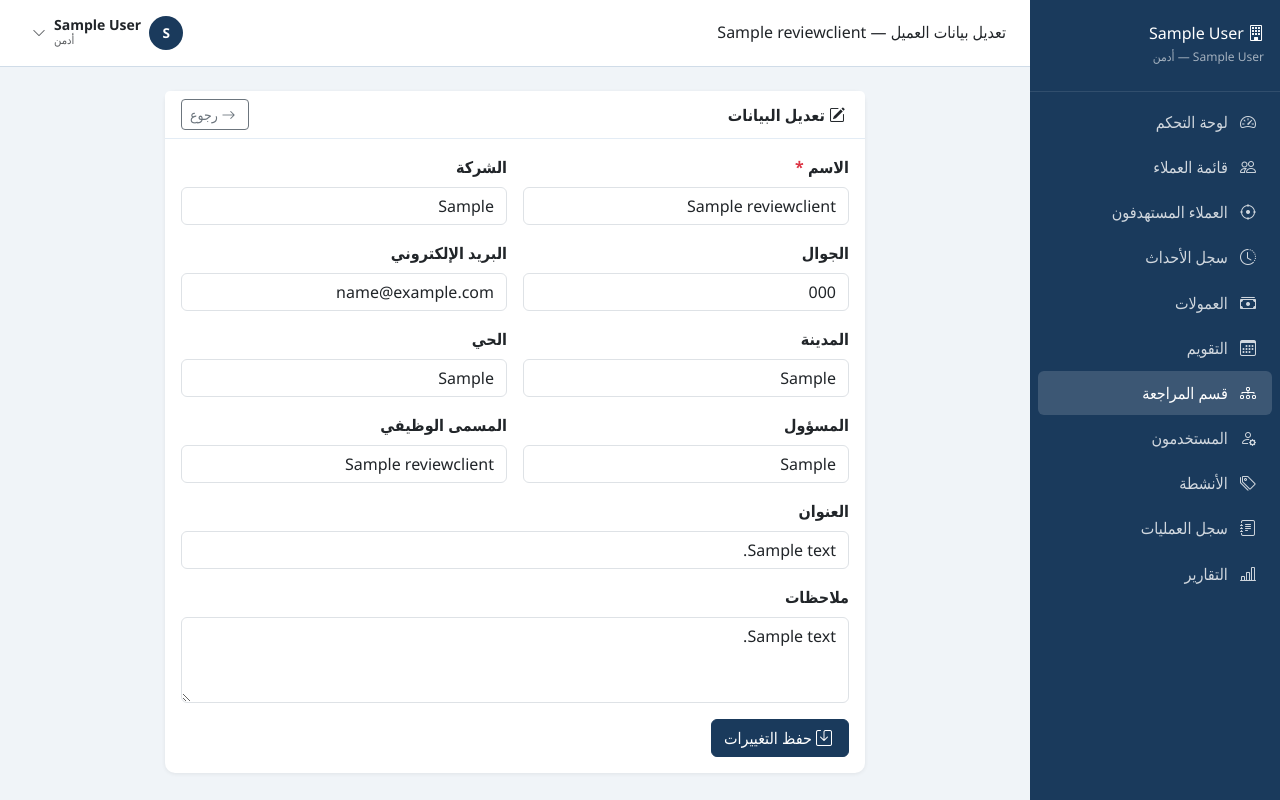
After one commit to mustakur-php/finance, a Django app: page /workflow/1/edit/ in a window 1280 px wide. The commit adds this page. Run offline with Django 5.2, Linux system fonts and the light colour scheme; a user stored in the database is signed in; tables that the repository leaves empty hold one stand-in row (values such as "Sample post"); parts of the project's set-up code (start-up, migrations or seed data) failed here and were passed over.

Commit message:
feat: remove converted section from targeted list, add edit page for review clients
- Remove show_converted toggle and المحولون badge from targeted list
- Converted clients disappear immediately same as actual clients
- Add workflow_client_edit view and template for editing review client data
- Add edit button on workflow detail page (admin only)

Co-Authored-By: Claude Sonnet 4.6 <noreply@anthropic.com>

```diff
--- /dev/null
+++ b/templates/workflow/client_edit.html
@@ -0,0 +1,66 @@
+{% extends 'base.html' %}
+{% block title %}تعديل — {{ client.name }}{% endblock %}
+{% block page_title %}تعديل بيانات العميل — {{ client.name }}{% endblock %}
+
+{% block content %}
+<div class="card" style="max-width:700px;margin:auto;">
+    <div class="card-header d-flex justify-content-between align-items-center">
+        <span><i class="bi bi-pencil-square me-1"></i> تعديل البيانات</span>
+        <a href="{% url 'workflow_detail' client.pk %}" class="btn btn-sm btn-outline-secondary">
+            <i class="bi bi-arrow-right me-1"></i> رجوع
+        </a>
+    </div>
+    <div class="card-body">
+        <form method="post">
+            {% csrf_token %}
+            <div class="row g-3">
+                <div class="col-md-6">
+                    <label class="form-label fw-semibold">الاسم <span class="text-danger">*</span></label>
+                    <input type="text" name="name" class="form-control" value="{{ client.name }}" required>
+                </div>
+                <div class="col-md-6">
+                    <label class="form-label fw-semibold">الشركة</label>
+                    <input type="text" name="company" class="form-control" value="{{ client.company }}">
+                </div>
+                <div class="col-md-6">
+                    <label class="form-label fw-semibold">الجوال</label>
+                    <input type="text" name="phone" class="form-control" value="{{ client.phone }}">
+                </div>
+                <div class="col-md-6">
+                    <label class="form-label fw-semibold">البريد الإلكتروني</label>
+                    <input type="email" name="email" class="form-control" value="{{ client.email }}">
+                </div>
+                <div class="col-md-6">
+                    <label class="form-label fw-semibold">المدينة</label>
+                    <input type="text" name="city" class="form-control" value="{{ client.city }}">
+                </div>
+                <div class="col-md-6">
+                    <label class="form-label fw-semibold">الحي</label>
+                    <input type="text" name="district" class="form-control" value="{{ client.district }}">
+                </div>
+                <div class="col-md-6">
+                    <label class="form-label fw-semibold">المسؤول</label>
+                    <input type="text" name="responsible_person" class="form-control" value="{{ client.responsible_person }}">
+                </div>
+                <div class="col-md-6">
+                    <label class="form-label fw-semibold">المسمى الوظيفي</label>
+                    <input type="text" name="job_title" class="form-control" value="{{ client.job_title }}">
+                </div>
+                <div class="col-12">
+                    <label class="form-label fw-semibold">العنوان</label>
+                    <input type="text" name="address" class="form-control" value="{{ client.address }}">
+                </div>
+                <div class="col-12">
+                    <label class="form-label fw-semibold">ملاحظات</label>
+                    <textarea name="notes" class="form-control" rows="3">{{ client.notes }}</textarea>
+                </div>
+                <div class="col-12">
+                    <button type="submit" class="btn btn-primary">
+                        <i class="bi bi-save me-1"></i> حفظ التغييرات
+                    </button>
+                </div>
+            </div>
+        </form>
+    </div>
+</div>
+{% endblock %}
--- a/templates/workflow/detail.html
+++ b/templates/workflow/detail.html
@@ -16,6 +16,9 @@
                 {% if client.is_commissionable %}خاضع للعمولة{% else %}غير خاضع للعمولة{% endif %}
             </button>
         </form>
+        <a href="{% url 'workflow_client_edit' client.pk %}" class="btn btn-sm btn-outline-primary">
+            <i class="bi bi-pencil me-1"></i> تعديل
+        </a>
         <button class="btn btn-sm btn-outline-danger" data-bs-toggle="modal" data-bs-target="#deleteClientModal">
             <i class="bi bi-trash me-1"></i> حذف
         </button>
--- a/workflow/urls.py
+++ b/workflow/urls.py
@@ -9,6 +9,7 @@ urlpatterns = [
     path('stage/<int:stage_pk>/due/',     views.stage_set_due,          name='stage_set_due'),
     path('<int:pk>/toggle-commission/',   views.workflow_toggle_commissionable, name='workflow_toggle_commissionable'),
     path('<int:pk>/delete/',              views.workflow_client_delete,         name='workflow_client_delete'),
+    path('<int:pk>/edit/',                views.workflow_client_edit,           name='workflow_client_edit'),
     path('<int:pk>/change-reviewer/',     views.workflow_change_reviewer,        name='workflow_change_reviewer'),
     path('report/',                       views.workflow_report,         name='workflow_report'),
 ]
--- a/workflow/views.py
+++ b/workflow/views.py
@@ -205,6 +205,27 @@ def workflow_toggle_commissionable(request, pk):
 
 @login_required
 @admin_required
+def workflow_client_edit(request, pk):
+    client = get_object_or_404(ReviewClient, pk=pk, tenant=request.user.tenant)
+    if request.method == 'POST':
+        client.name               = request.POST.get('name', '').strip() or client.name
+        client.company            = request.POST.get('company', '').strip()
+        client.phone              = request.POST.get('phone', '').strip()
+        client.email              = request.POST.get('email', '').strip()
+        client.city               = request.POST.get('city', '').strip()
+        client.district           = request.POST.get('district', '').strip()
+        client.address            = request.POST.get('address', '').strip()
+        client.responsible_person = request.POST.get('responsible_person', '').strip()
+        client.job_title          = request.POST.get('job_title', '').strip()
+        client.notes              = request.POST.get('notes', '').strip()
+        client.save()
+        messages.success(request, 'تم تحديث بيانات العميل بنجاح')
+        return redirect('workflow_detail', pk=pk)
+    return render(request, 'workflow/client_edit.html', {'client': client})
+
+
+@login_required
+@admin_required
 def workflow_change_reviewer(request, pk):
     if request.method != 'POST':
         return redirect('workflow_detail', pk=pk)
```
Also changed, not shown: clients/views.py (+3 -10 lines), templates/clients/targeted_list.html (+1 -13 lines).
